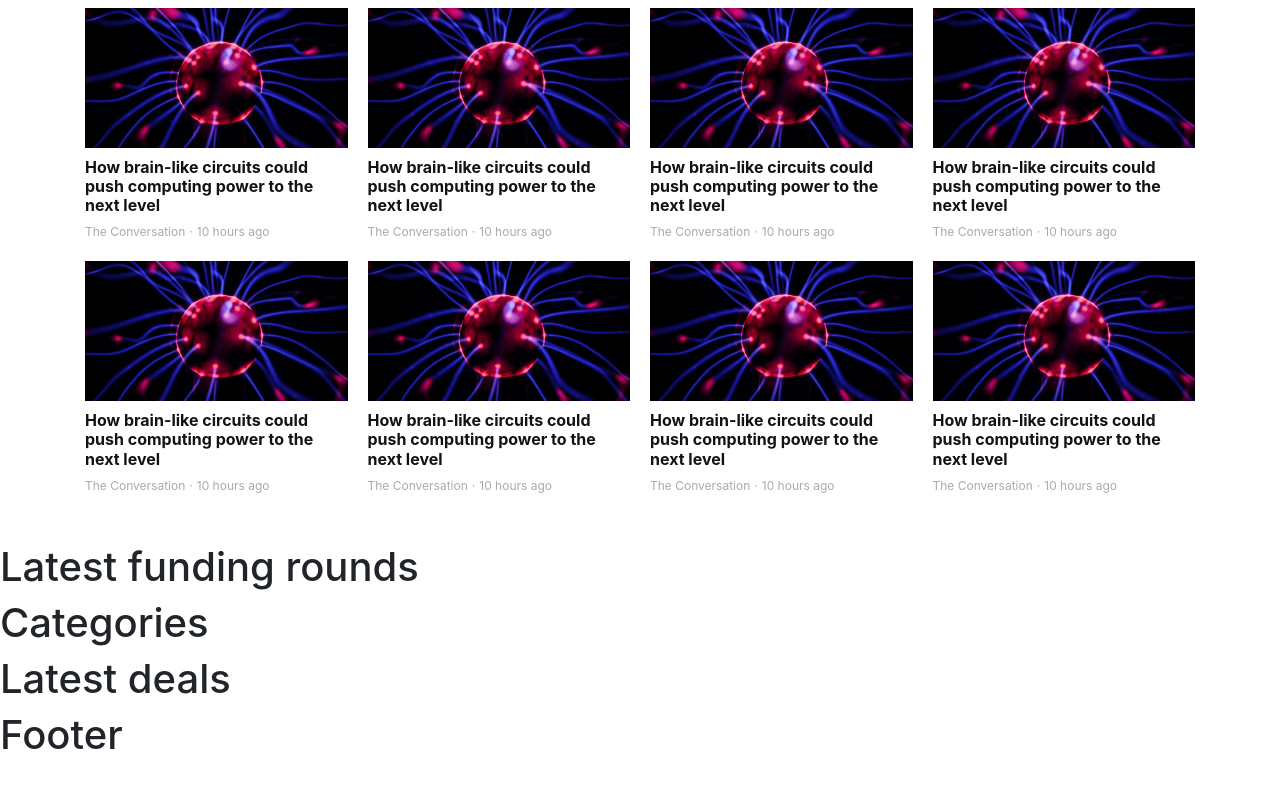
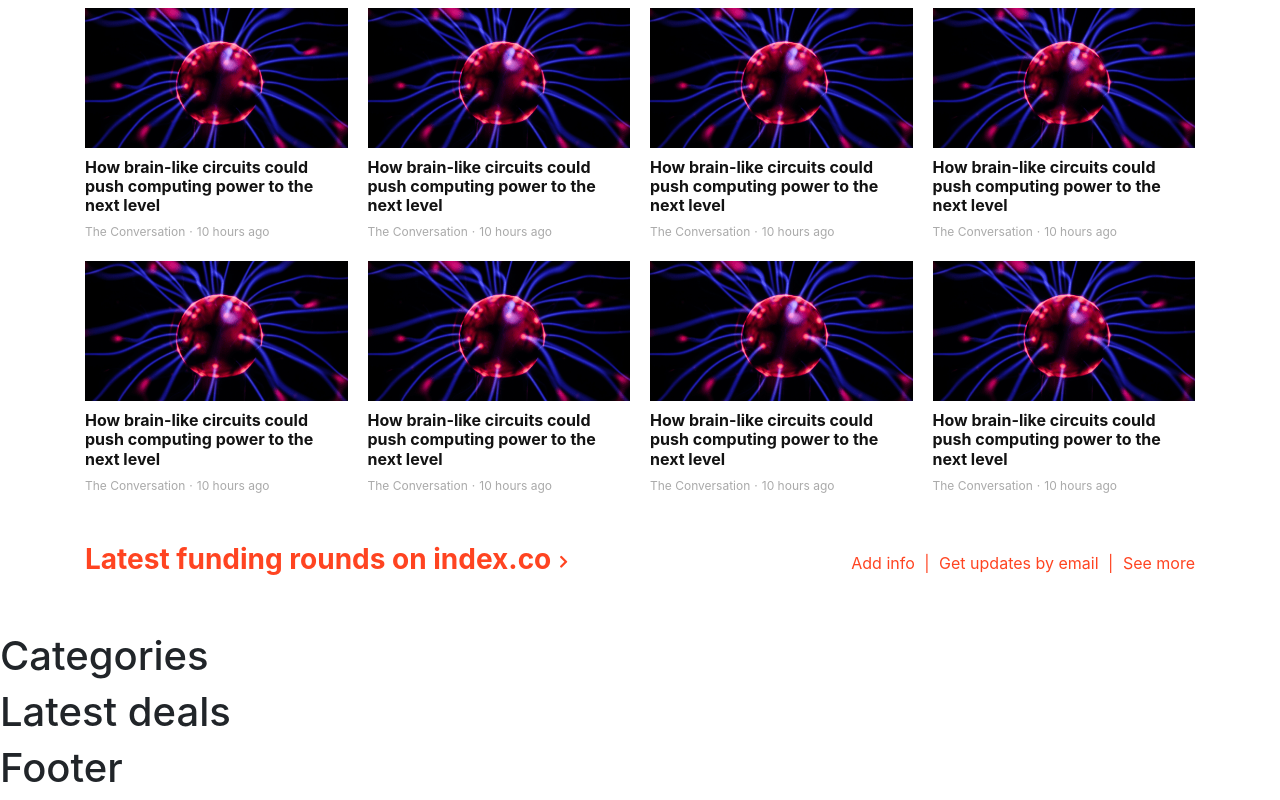
Before and after one commit to timkellytk/project-the-next-web-clone, a website: page index.html in a window 1280 px wide. Shown: the part 813-1613 px from the top of the page. Before the commit the page ends 1580 px from the top, so only its background shows below. Drawn offline with nearby package versions, Linux system fonts and the light colour scheme; files whose address does not match are found by name.

Commit message:
Created the heading structure for funding rounds

```diff
--- a/index.html
+++ b/index.html
@@ -325,8 +325,22 @@
         </li>
       </ul>
     </section>
-    <section>
-      <h1>Latest funding rounds</h1>
+    <section class="container my-5">
+      <div class="Funding__heading-flex">
+        <h3 class="d-inline-block">
+          <a class="HeadingLink" href="#"
+            >Latest funding rounds on index.co
+            <i class="HeadingLink__icon fas fa-chevron-right"></i>
+          </a>
+        </h3>
+        <div class="Funding__heading-links">
+          <a href="#" class="Funding__heading-link">Add info</a>
+          <span class="Funding__heading-divider">|</span>
+          <a href="#" class="Funding__heading-link">Get updates by email</a>
+          <span class="Funding__heading-divider">|</span>
+          <a href="#" class="Funding__heading-link">See more</a>
+        </div>
+      </div>
     </section>
     <section>
       <h1>Categories</h1>
--- /dev/null
+++ b/scss/_funding-rounds.scss
@@ -0,0 +1,22 @@
+.Funding__heading-flex {
+  display: flex;
+  justify-content: space-between;
+}
+
+.Funding__heading-links {
+  margin-top: 8px;
+}
+
+.Funding__heading-link {
+  color: $tnw-red;
+}
+
+.Funding__heading-link:hover {
+  color: $tnw-black;
+  text-decoration: none;
+}
+
+.Funding__heading-divider {
+  color: $tnw-red;
+  margin: 0 5px;
+}
--- a/scss/main.scss
+++ b/scss/main.scss
@@ -4,3 +4,4 @@
 @import 'navigation';
 @import 'featured-grid';
 @import 'latest-news';
+@import 'funding-rounds';
```
Also changed, not shown: css/output.css, 1 other file.
